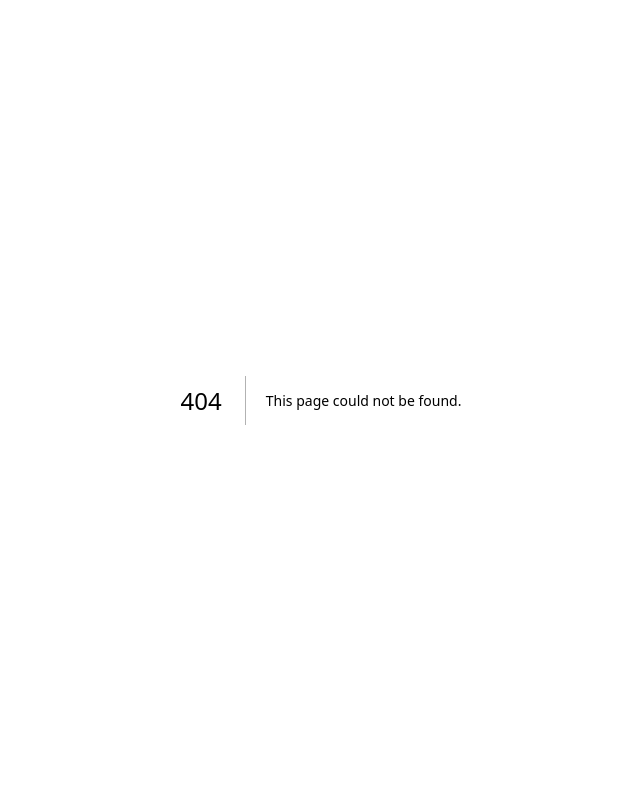
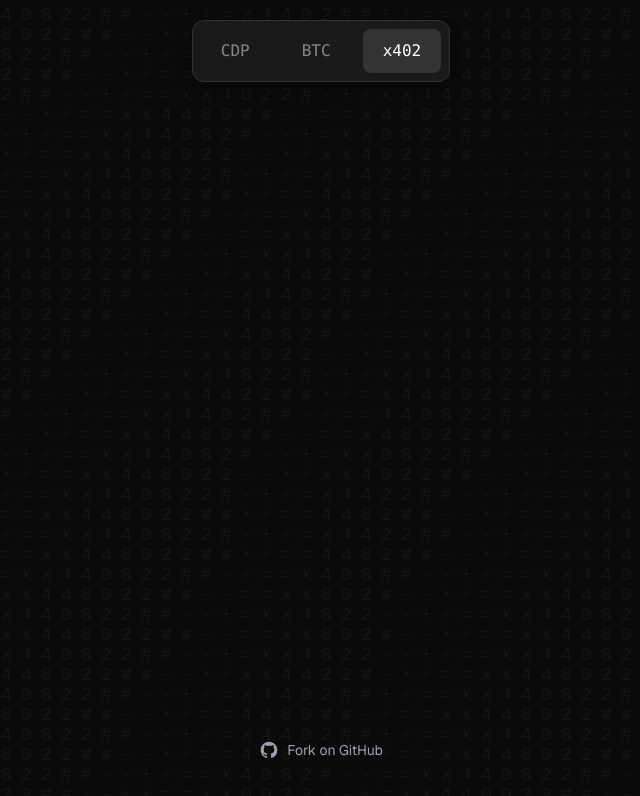
Before and after one commit to Must-be-Ash/interactive-ascii-background, a Next.js app: page /x402 in a window 1280 px wide. Before the commit this address had no page. Shown: the top 796 px of the page, without its empty margins (319-959 px from the left). Built offline with nearby package versions, Linux system fonts and the light colour scheme.

Commit message:
Last Working Version

```diff
--- /dev/null
+++ b/app/x402/page.tsx
@@ -0,0 +1,48 @@
+'use client';
+
+import { X402Background } from '@/components/X402Background';
+import { NavigationDock } from '@/components/NavigationDock';
+
+export default function X402Page() {
+  return (
+    <div
+      className="flex flex-col items-center justify-between"
+      style={{
+        backgroundColor: '#0A0A0A',
+        minHeight: '100vh',
+        width: '100%'
+      }}
+    >
+      <NavigationDock />
+      <X402Background />
+
+      <main className="w-full max-w-6xl mx-auto px-6" style={{ position: 'relative', zIndex: 10 }}>
+      </main>
+
+      <footer className="w-full py-8" style={{ position: 'relative', zIndex: 10 }}>
+        <div className="flex items-center justify-center gap-2 text-sm">
+          <a
+            href="https://github.com/Must-be-Ash/interactive-ascii-background"
+            target="_blank"
+            rel="noopener noreferrer"
+            className="flex items-center gap-2 px-4 py-2 rounded-lg transition-all hover:bg-white/5 text-gray-400 hover:text-white"
+          >
+            <svg
+              className="w-5 h-5"
+              fill="currentColor"
+              viewBox="0 0 24 24"
+              aria-hidden="true"
+            >
+              <path
+                fillRule="evenodd"
+                d="M12 2C6.477 2 2 6.484 2 12.017c0 4.425 2.865 8.18 6.839 9.504.5.092.682-.217.682-.483 0-.237-.008-.868-.013-1.703-2.782.605-3.369-1.343-3.369-1.343-.454-1.158-1.11-1.466-1.11-1.466-.908-.62.069-.608.069-.608 1.003.07 1.531 1.032 1.531 1.032.892 1.53 2.341 1.088 2.91.832.092-.647.35-1.088.636-1.338-2.22-.253-4.555-1.113-4.555-4.951 0-1.093.39-1.988 1.029-2.688-.103-.253-.446-1.272.098-2.65 0 0 .84-.27 2.75 1.026A9.564 9.564 0 0112 6.844c.85.004 1.705.115 2.504.337 1.909-1.296 2.747-1.027 2.747-1.027.546 1.379.202 2.398.1 2.651.64.7 1.028 1.595 1.028 2.688 0 3.848-2.339 4.695-4.566 4.943.359.309.678.92.678 1.855 0 1.338-.012 2.419-.012 2.747 0 .268.18.58.688.482A10.019 10.019 0 0022 12.017C22 6.484 17.522 2 12 2z"
+                clipRule="evenodd"
+              />
+            </svg>
+            <span>Fork on GitHub</span>
+          </a>
+        </div>
+      </footer>
+    </div>
+  );
+}
--- a/components/NavigationDock.tsx
+++ b/components/NavigationDock.tsx
@@ -57,6 +57,28 @@ export function NavigationDock() {
         >
           BTC
         </Link>
+        <Link
+          href="/x402"
+          className="px-4 py-2 md:px-5 md:py-2.5 rounded-lg no-underline transition-all text-sm md:text-base font-medium font-mono"
+          style={{
+            color: pathname === '/x402' ? '#FFFFFF' : '#888888',
+            backgroundColor: pathname === '/x402' ? '#333333' : 'transparent',
+          }}
+          onMouseEnter={(e) => {
+            if (pathname !== '/x402') {
+              e.currentTarget.style.backgroundColor = '#2A2A2A';
+              e.currentTarget.style.color = '#CCCCCC';
+            }
+          }}
+          onMouseLeave={(e) => {
+            if (pathname !== '/x402') {
+              e.currentTarget.style.backgroundColor = 'transparent';
+              e.currentTarget.style.color = '#888888';
+            }
+          }}
+        >
+          x402
+        </Link>
       </div>
     </nav>
   );
--- /dev/null
+++ b/components/X402Background.tsx
@@ -0,0 +1,185 @@
+'use client';
+
+import { useEffect, useRef } from 'react';
+
+const alphabets = "ABCDEFGHIJKLMNOPQRSTUVWXYZ-+=x402#".split("");
+const getRandomInt = (max: number) => Math.floor(Math.random() * max);
+
+export function X402Background() {
+  const canvasRef = useRef<HTMLCanvasElement>(null);
+  const mousePos = useRef({ x: -1000, y: -1000 });
+
+  // HyperText animation state
+  const currentText = useRef(['COINBASE', 'DEVELOPER', 'PLATFORM']);
+  const displayText = useRef<string[][]>([[], [], []]);
+  const iterations = useRef(0);
+  const animating = useRef(false);
+  const texts = [
+    ['COINBASE', 'DEVELOPER', 'PLATFORM'],
+    ['x402']
+  ];
+  const textChangeCounter = useRef(0);
+
+  // Base character set
+  const baseChars = ['-', '+', '=', 'x', '4', '0', '2', '#'];
+
+  useEffect(() => {
+    const canvas = canvasRef.current;
+    if (!canvas) return;
+
+    const ctx = canvas.getContext('2d');
+    if (!ctx) return;
+
+    // Set canvas size
+    const resize = () => {
+      canvas.width = window.innerWidth;
+      canvas.height = window.innerHeight;
+    };
+    resize();
+    window.addEventListener('resize', resize);
+
+    // Font settings
+    const fontSize = 18;
+    const charSpacing = 20;
+    const lineHeight = 20;
+
+    const cols = Math.ceil(canvas.width / charSpacing) + 1;
+    const rows = Math.ceil(canvas.height / lineHeight) + 1;
+
+    // Initialize display text
+    displayText.current = currentText.current.map(line => line.split(''));
+
+    // HyperText animation
+    let animationInterval: NodeJS.Timeout | null = null;
+
+    const startTextAnimation = () => {
+      // Clear any existing animation to restart
+      if (animationInterval) clearInterval(animationInterval);
+
+      animating.current = true;
+      iterations.current = 0;
+      displayText.current = currentText.current.map(line => line.split(''));
+
+      const maxLength = Math.max(...currentText.current.map(line => line.length));
+
+      animationInterval = setInterval(() => {
+        if (iterations.current < maxLength) {
+          displayText.current = currentText.current.map(line =>
+            line.split('').map((letter, i) =>
+              letter === ' ' ? ' ' : i <= iterations.current ? line[i] : alphabets[getRandomInt(alphabets.length)]
+            )
+          );
+          iterations.current += 0.1;
+        } else {
+          animating.current = false;
+          if (animationInterval) clearInterval(animationInterval);
+        }
+      }, 30);
+    };
+
+    const render = () => {
+      ctx.clearRect(0, 0, canvas.width, canvas.height);
+
+      // Draw background pattern
+      ctx.font = `${fontSize}px monospace`;
+
+      // Calculate base row for text (above cursor)
+      const baseTextRow = Math.floor((mousePos.current.y - 45) / lineHeight);
+
+      for (let row = 0; row < rows; row++) {
+        for (let col = 0; col < cols; col++) {
+          const x = col * charSpacing;
+          const y = row * lineHeight;
+
+          let char = null;
+          let isTextChar = false;
+
+          // Check each line of text
+          for (let lineIndex = 0; lineIndex < displayText.current.length; lineIndex++) {
+            const line = displayText.current[lineIndex];
+            const textLength = line.length;
+            const textPixelWidth = textLength * charSpacing;
+
+            // Center each line horizontally based on its own width
+            const textStartCol = Math.floor((mousePos.current.x - textPixelWidth / 2) / charSpacing);
+
+            // Each line occupies its own row
+            const textRow = baseTextRow + lineIndex;
+
+            const textCharIndex = col - textStartCol;
+            const isTextRow = row === textRow;
+            const isTextPosition = isTextRow && textCharIndex >= 0 && textCharIndex < line.length;
+
+            if (isTextPosition) {
+              // Use HyperText characters
+              char = line[textCharIndex];
+              isTextChar = true;
+              break;
+            }
+          }
+
+          // If no text character, use normal pattern
+          if (char === null) {
+            // Create a more varied pattern using diagonal waves
+            const wave1 = Math.floor(Math.sin(row * 0.1) * 2 + 3);
+            const wave2 = Math.floor(Math.cos(col * 0.15) * 2 + 3);
+            const diagonal = Math.floor((row + col) * 0.5) % baseChars.length;
+            const baseIndex = (wave1 + wave2 + diagonal) % baseChars.length;
+            char = baseChars[baseIndex];
+          }
+
+          // Set color based on whether it's text or background
+          if (isTextChar) {
+            ctx.fillStyle = '#FFFFFF'; // Bright white for text
+          } else {
+            ctx.fillStyle = '#555555'; // Dark gray for background
+          }
+
+          ctx.fillText(char, x, y);
+        }
+      }
+
+      requestAnimationFrame(render);
+    };
+
+    const handleMouseMove = (e: MouseEvent) => {
+      const newX = e.clientX;
+      const newY = e.clientY;
+
+      // Trigger animation on any significant mouse movement
+      if (Math.abs(newX - mousePos.current.x) > 5 || Math.abs(newY - mousePos.current.y) > 5) {
+        textChangeCounter.current++;
+
+        // Change text occasionally (every 20 movements)
+        if (textChangeCounter.current % 20 === 0) {
+          currentText.current = texts[Math.floor(Math.random() * texts.length)];
+        }
+
+        // Restart animation on every mouse move
+        startTextAnimation();
+      }
+
+      mousePos.current = { x: newX, y: newY };
+    };
+
+    window.addEventListener('mousemove', handleMouseMove);
+    render();
+
+    return () => {
+      window.removeEventListener('mousemove', handleMouseMove);
+      window.removeEventListener('resize', resize);
+      if (animationInterval) clearInterval(animationInterval);
+    };
+  }, []);
+
+  return (
+    <canvas
+      ref={canvasRef}
+      className="fixed inset-0 pointer-events-none select-none"
+      style={{
+        zIndex: 0,
+        opacity: 0.15,
+      }}
+    />
+  );
+}
```
